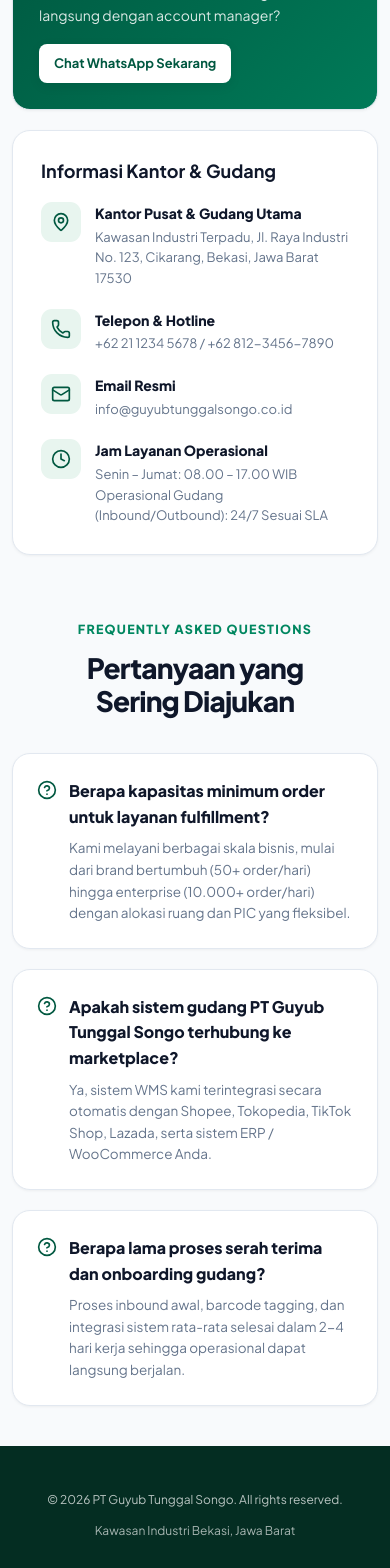
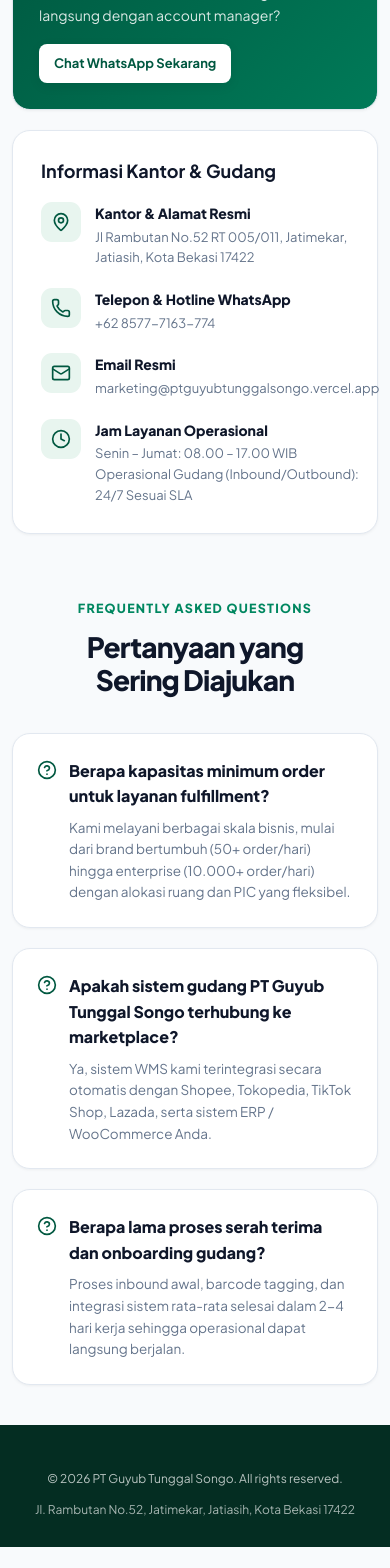
Before and after one commit to dhanielomarthinz-130/pt-guyub-tunggal-songo, a Next.js app: page /kontak in a window 390 px wide. Shown: the part 1401-2969 px from the top of the page. After the commit the page ends 2948 px from the top, so only its background shows below. Built offline with nearby package versions, Linux system fonts and the light colour scheme.

Commit message:
Update company contact info: address, phone/WhatsApp, and marketing email

```diff
--- a/app/berita/page.tsx
+++ b/app/berita/page.tsx
@@ -175,7 +175,7 @@
           <div className="footer-bottom" style={{ borderTop: "none", paddingTop: 0 }}>
             <span className="footer-copyright">© 2026 PT Guyub Tunggal Songo. Tim Publikasi & Riset Supply Chain.</span>
             <div className="footer-legal-links">
-              <span className="footer-legal-link">Kawasan Industri Bekasi, Jawa Barat</span>
+              <span className="footer-legal-link">Jl. Rambutan No.52, Jatimekar, Jatiasih, Kota Bekasi 17422</span>
             </div>
           </div>
         </div>
--- a/app/karir/page.tsx
+++ b/app/karir/page.tsx
@@ -37,7 +37,7 @@
       title: "Warehouse Operations Supervisor",
       department: "Operasional Gudang",
       type: "Penuh Waktu (Full-time)",
-      location: "Kawasan Industri, Cikarang - Bekasi",
+      location: "Jatiasih, Kota Bekasi",
       requirements: [
         "Pengalaman minimal 3 tahun di supervisi pergudangan atau fulfillment",
         "Menguasai sistem WMS, stock opname, dan alur inbound/outbound",
@@ -171,7 +171,7 @@
                     </div>
 
                     <a
-                      href={`mailto:hr@guyubtunggalsongo.co.id?subject=Lamaran%20Pekerjaan%20-%20${encodeURIComponent(
+                      href={`mailto:marketing@ptguyubtunggalsongo.vercel.app?subject=Lamaran%20Pekerjaan%20-%20${encodeURIComponent(
                         job.title
                       )}`}
                       className="btn btn-primary btn-sm"
@@ -239,10 +239,10 @@
               </p>
             </div>
             <a
-              href="mailto:hr@guyubtunggalsongo.co.id?subject=General%20Talent%20Pool%20Submission"
+              href="mailto:marketing@ptguyubtunggalsongo.vercel.app?subject=General%20Talent%20Pool%20Submission"
               className="btn btn-secondary btn-sm"
             >
-              <Mail size={16} /> Kirim CV ke HR
+              <Mail size={16} /> Kirim CV ke Email
             </a>
           </div>
         </div>
@@ -254,7 +254,7 @@
           <div className="footer-bottom" style={{ borderTop: "none", paddingTop: 0 }}>
             <span className="footer-copyright">© 2026 PT Guyub Tunggal Songo. Tim Rekrutmen & SDM.</span>
             <div className="footer-legal-links">
-              <span className="footer-legal-link">Kawasan Industri Bekasi, Jawa Barat</span>
+              <span className="footer-legal-link">Jl. Rambutan No.52, Jatimekar, Jatiasih, Kota Bekasi 17422</span>
             </div>
           </div>
         </div>
--- a/app/kontak/page.tsx
+++ b/app/kontak/page.tsx
@@ -74,7 +74,7 @@
                   Butuh informasi mendesak atau ingin konsultasi langsung dengan account manager?
                 </p>
                 <a
-                  href="https://wa.me/6281234567890?text=Halo%20PT%20Guyub%20Tunggal%20Songo%2C%20saya%20ingin%20konsultasi%20layanan%20logistik."
+                  href="https://wa.me/6285777163774?text=Halo%20PT%20Guyub%20Tunggal%20Songo%2C%20saya%20ingin%20konsultasi%20layanan%20logistik."
                   target="_blank"
                   rel="noopener noreferrer"
                   className="btn btn-white btn-sm"
@@ -97,10 +97,10 @@
                     </div>
                     <div>
                       <div style={{ fontSize: 14, fontWeight: 800, color: "var(--ink)" }}>
-                        Kantor Pusat & Gudang Utama
+                        Kantor & Alamat Resmi
                       </div>
                       <div style={{ fontSize: 13, color: "var(--muted)", marginTop: 2, lineHeight: 1.6 }}>
-                        Kawasan Industri Terpadu, Jl. Raya Industri No. 123, Cikarang, Bekasi, Jawa Barat 17530
+                        Jl Rambutan No.52 RT 005/011, Jatimekar, Jatiasih, Kota Bekasi 17422
                       </div>
                     </div>
                   </div>
@@ -111,10 +111,12 @@
                     </div>
                     <div>
                       <div style={{ fontSize: 14, fontWeight: 800, color: "var(--ink)" }}>
-                        Telepon & Hotline
+                        Telepon & Hotline WhatsApp
                       </div>
                       <div style={{ fontSize: 13, color: "var(--muted)", marginTop: 2 }}>
-                        +62 21 1234 5678 / +62 812-3456-7890
+                        <a href="tel:+6285777163774" style={{ color: "inherit", textDecoration: "none" }}>
+                          +62 8577-7163-774
+                        </a>
                       </div>
                     </div>
                   </div>
@@ -128,7 +130,9 @@
                         Email Resmi
                       </div>
                       <div style={{ fontSize: 13, color: "var(--muted)", marginTop: 2 }}>
-                        info@guyubtunggalsongo.co.id
+                        <a href="mailto:marketing@ptguyubtunggalsongo.vercel.app" style={{ color: "inherit", textDecoration: "none" }}>
+                          marketing@ptguyubtunggalsongo.vercel.app
+                        </a>
                       </div>
                     </div>
                   </div>
@@ -190,7 +194,7 @@
           <div className="footer-bottom" style={{ borderTop: "none", paddingTop: 0 }}>
             <span className="footer-copyright">© 2026 PT Guyub Tunggal Songo. All rights reserved.</span>
             <div className="footer-legal-links">
-              <span className="footer-legal-link">Kawasan Industri Bekasi, Jawa Barat</span>
+              <span className="footer-legal-link">Jl. Rambutan No.52, Jatimekar, Jatiasih, Kota Bekasi 17422</span>
             </div>
           </div>
         </div>
--- a/app/page.tsx
+++ b/app/page.tsx
@@ -354,7 +354,7 @@
                   Hubungi Tim Kami <ArrowRight size={17} />
                 </Link>
                 <a
-                  href="https://wa.me/6281234567890?text=Halo%20PT%20Guyub%20Tunggal%20Songo%2C%20saya%20ingin%20konsultasi%20pergudangan."
+                  href="https://wa.me/6285777163774?text=Halo%20PT%20Guyub%20Tunggal%20Songo%2C%20saya%20ingin%20konsultasi%20pergudangan."
                   target="_blank"
                   rel="noopener noreferrer"
                   className="btn"
@@ -429,16 +429,20 @@
               <div className="footer-contact-item">
                 <MapPin size={18} style={{ flexShrink: 0, marginTop: 4, color: "#34d399" }} />
                 <span>
-                  Kawasan Industri Terpadu, Jl. Raya Industri No. 123, Bekasi, Jawa Barat 17530
+                  Jl Rambutan No.52 RT 005/011, Jatimekar, Jatiasih, Kota Bekasi 17422
                 </span>
               </div>
               <div className="footer-contact-item">
                 <PhoneCall size={18} style={{ flexShrink: 0, marginTop: 2, color: "#34d399" }} />
-                <span>+62 21 1234 5678 / +62 812-3456-7890</span>
+                <a href="tel:+6285777163774" style={{ color: "inherit", textDecoration: "none" }}>
+                  +62 8577-7163-774
+                </a>
               </div>
               <div className="footer-contact-item">
                 <Mail size={18} style={{ flexShrink: 0, marginTop: 2, color: "#34d399" }} />
-                <span>info@guyubtunggalsongo.co.id</span>
+                <a href="mailto:marketing@ptguyubtunggalsongo.vercel.app" style={{ color: "inherit", textDecoration: "none" }}>
+                  marketing@ptguyubtunggalsongo.vercel.app
+                </a>
               </div>
             </div>
           </div>
--- a/components/SiteHeader.tsx
+++ b/components/SiteHeader.tsx
@@ -131,7 +131,7 @@
                 <Phone size={16} /> Hubungi Kami Sekarang
               </Link>
               <a
-                href="https://wa.me/6281234567890?text=Halo%20PT%20Guyub%20Tunggal%20Songo%2C%20saya%20ingin%20konsultasi%20layanan%20logistik."
+                href="https://wa.me/6285777163774?text=Halo%20PT%20Guyub%20Tunggal%20Songo%2C%20saya%20ingin%20konsultasi%20layanan%20logistik."
                 target="_blank"
                 rel="noopener noreferrer"
                 className="btn btn-secondary"
```
